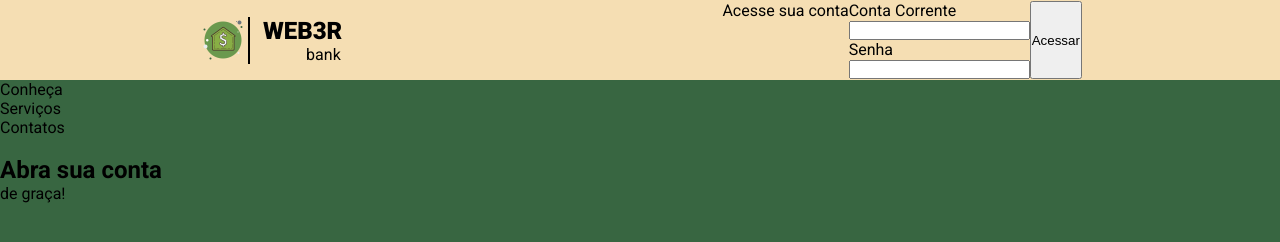
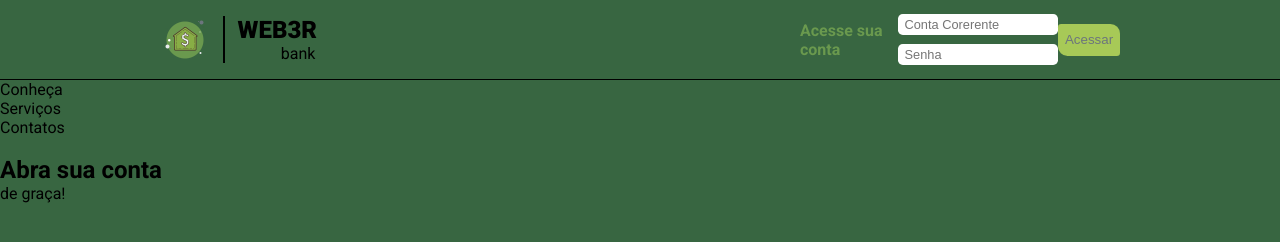
Before and after one commit to diegoweb3r/web3rbank, a plain HTML site: page index.html in a window 1280 px wide. Drawn offline with Linux system fonts and the light colour scheme.

Commit message:
Ajustes de design na fixedBar

```diff
--- a/index.html
+++ b/index.html
@@ -18,12 +18,10 @@
             <div id="loginArea">
                 <p>Acesse sua conta</p>
                 <form id="loginForms">
-                    <label for="contaCorrente">Conta Corrente</label><br>
-                    <input id="contaCorrenteNumberLoginForms" type="number"><br>
-                    <label for="senhaContaCorrente">Senha</label><br>
-                    <input id="senhaContaCorrenteLoginForms" type="password"><br>
+                    <input id="contaCorrenteNumberLoginForms" type="number" placeholder="Conta Corerente"><br>
+                    <input id="senhaContaCorrenteLoginForms" type="password" placeholder="Senha"><br>
                 </form>
-                <button>Acessar</button>
+                <button class="accessButton">Acessar</button>
             </div>
         </nav>
 
--- a/style.css
+++ b/style.css
@@ -19,25 +19,17 @@ body{
     font-family: 'Roboto', Times, serif;
 }
 
-nav{
-    min-width: 100%;
-    height: 5rem;
-    background-color: wheat;
+/*Logo*/
+.logo{
+    width: 25%;
     display: flex;
     align-items: center;
-    justify-content: space-around;
-}
-
-.logo{
-    width: 8rem;
-    display: flex;
-    align-items: center;
-    justify-content: space-around;
 }
 
 .logo .textLogo{
     border-left: 2px solid black;
     padding-left: 0.8rem;
+    margin-left: 0.8rem;
 }
 
 .logo .textLogo .logoMainText{
@@ -48,8 +40,54 @@ nav{
 .logo .textLogo .logoText{
     padding-left: 2.7rem;
 }
+/*Logo*/
+
+/*Botões*/
+.accessButton{
+    height: 2rem;
+    width: 5rem;
+    border-radius: 0.2rem 0.6rem;
+    border: none;
+    color: var(--slate-gray);
+    background-color: var(--yellow-green);
+    transition: 0.5s ease;
+}
+
+.accessButton:hover{
+    color: var(--yellow-green);
+    background-color: var(--slate-gray);
+    cursor: pointer;
+}
+
+/* Header */
+nav{
+    min-width: 100%;
+    height: 5rem;
+    display: flex;
+    align-items: center;
+    justify-content: space-around;
+    border-bottom: 0.1rem solid ;
+}
+
 
 #loginArea{
     display: flex;
+    width: 25%;
+    justify-content: space-around;
+    align-items: center;
+}
 
+#loginArea p {
+    font-weight: 700;
+    color: var(--asparagus)
 }
+
+#loginArea input {
+    width: 10rem;
+    height: 1.3rem;
+    font-size: 0.8rem;
+    margin: 0.3rem 0;
+    border-radius: 0.3rem;
+    padding: 0.4rem;
+    border: none;
+}
```
